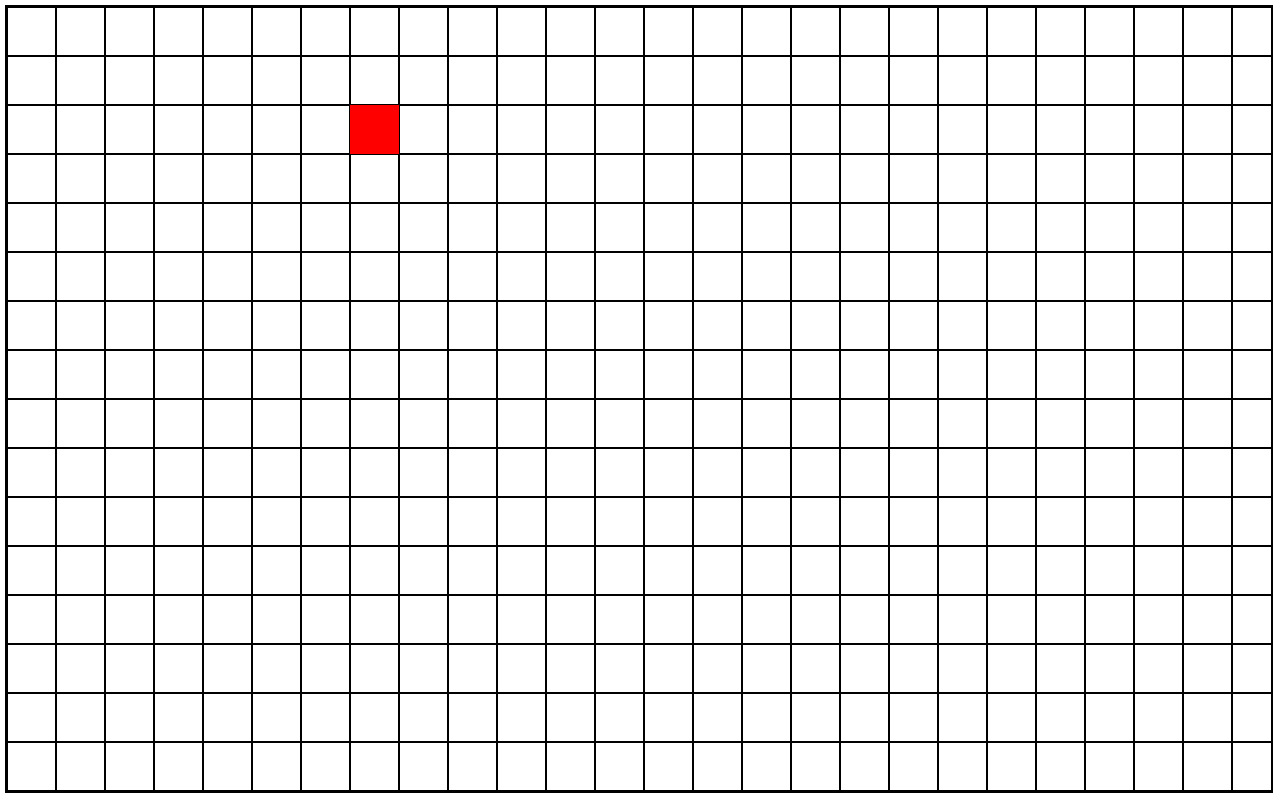
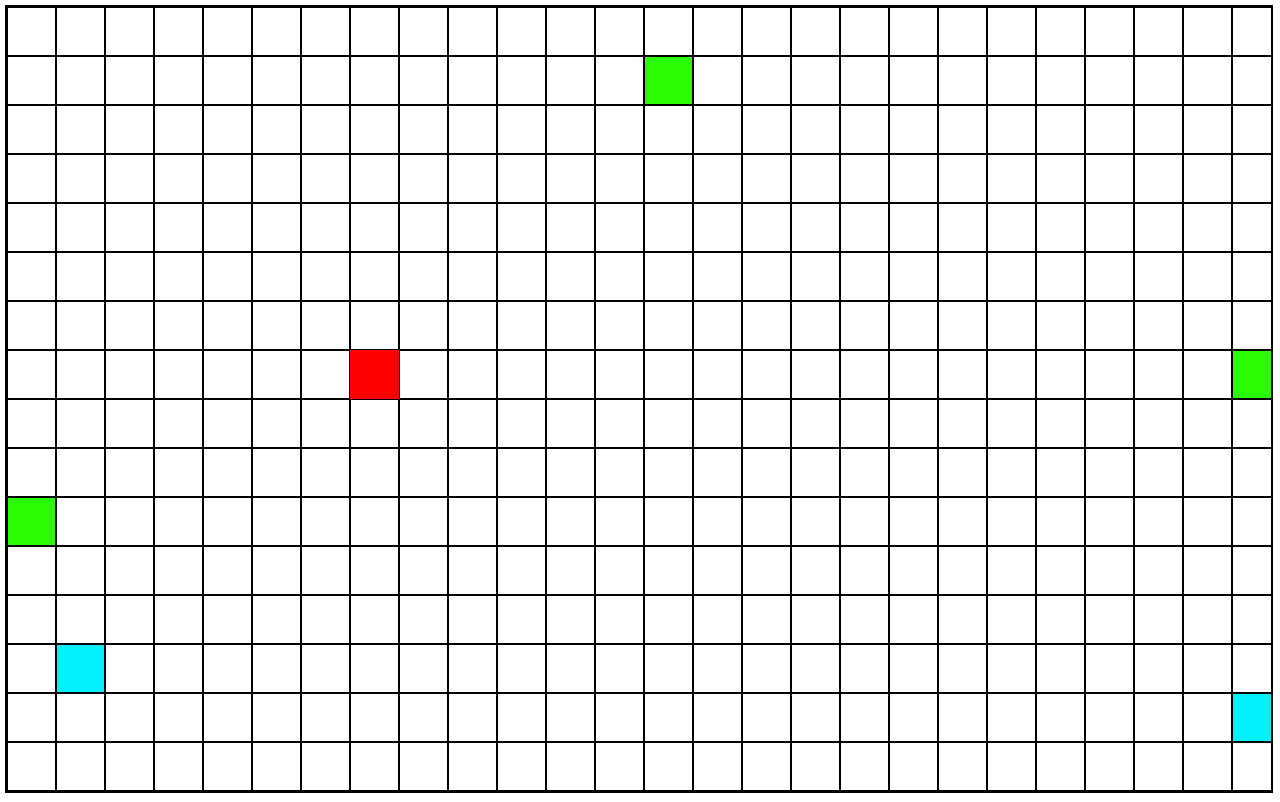
Before and after one commit to TE4-Umea/organism, a plain HTML site: page index.html in a window 1280 px wide. Drawn offline with Linux system fonts and the light colour scheme.

Commit message:
Added water and food objects

```diff
--- /dev/null
+++ b/food.js
@@ -0,0 +1,21 @@
+class Food {
+    constructor(posX, posY, tileSize) {
+        this.tileSize = tileSize;
+        this.x = posX * this.tileSize;
+        this.y = posY * this.tileSize;
+    }
+
+    getPosition() {
+        return this.position;
+        console.log('XXXXXXXXXX' + this.x);
+    }
+
+    setPosition(newPosX, newPosY) {
+        this.position.setCord(newPosX, newPosY);
+    }
+
+    draw(ctx) {
+        ctx.fillStyle = '#2cfc03';
+        ctx.fillRect(this.x, this.y, this.tileSize, this.tileSize);
+    }
+}
--- a/index.html
+++ b/index.html
@@ -1,10 +1,10 @@
 <!DOCTYPE html>
 <html lang="en">
     <head>
-    <meta charset="UTF-8">
-    <meta name="viewport" content="width=device-width, initial-scale=1.0">
-    <meta http-equiv="X-UA-Compatible" content="ie=edge">
-    <link rel="stylesheet" href="style.css">
+        <meta charset="UTF-8" />
+        <meta name="viewport" content="width=device-width, initial-scale=1.0" />
+        <meta http-equiv="X-UA-Compatible" content="ie=edge" />
+        <link rel="stylesheet" href="style.css" />
         <title>Organizm</title>
     </head>
     <body onload="main();">
@@ -12,9 +12,8 @@
 
         <script src="utils/cord.js"></script>
         <script src="player.js"></script>
-    <script src="rock.js"></script>
         <script src="main.js"></script>
-
-
+        <script src="food.js"></script>
+        <script src="water.js"></script>
     </body>
 </html>
--- a/main.js
+++ b/main.js
@@ -1,39 +1,35 @@
-canvas.setAttribute("id", "canvas");
-
-
-
+canvas.setAttribute('id', 'canvas');
 
 var p;
 var ctx;
 var tileSize;
-// let rocks = [];
-
-
-
+let food = [];
+let water = [];
 
 function main() {
     var canvas = document.getElementById('canvas');
     ctx = canvas.getContext('2d');
 
-    console.log(window.innerHeight + ":h w: " + window.innerWidth);
+    console.log(window.innerHeight + ':h w: ' + window.innerWidth);
 
-    canvas.width  = window.innerWidth - 16;
+    canvas.width = window.innerWidth - 16;
     canvas.height = window.innerHeight - 16;
 
     //Creates the player
     tileSize = canvas.height / 16;
 
-    p = new Player(8*tileSize, 8*tileSize, tileSize);
-    r = new Rock(8*tileSize, 8*tileSize, tileSize);
+    p = new Player(8 * tileSize, 8 * tileSize, tileSize);
+
+    for (let i = 0; i < 5; i++) {
+        food.push(new Food(getRandomInt(0, 36), getRandomInt(0, 16), tileSize));
+        water.push(
+            new Water(getRandomInt(0, 36), getRandomInt(0, 16), tileSize)
+        );
+    }
 
     resetBoard();
 
-
     p.drawPlayer(ctx);
-
-    /* rocks.push(new Rock(10*tileSize, 15*tileSize));
-    rocks.push(new Rock(4 * tileSize, 8 * tileSize));
-    rocks.push(new Rock(12 * tileSize, 12 * tileSize)); */
     step();
 }
 
@@ -42,37 +38,47 @@ let start = null;
 function step() {
     if (!start) start = Date.now();
     var progress = Date.now() - start;
-    if (progress > 500) { // Denna körs varje sekund
+    if (progress > 500) {
+        // Denna körs varje sekund
         p.move();
         start = Date.now();
         resetBoard();
         p.drawPlayer(ctx);
         //r.draw();
-
     }
     window.requestAnimationFrame(step);
 }
 
-function resetBoard(){
+function resetBoard() {
     ctx.clearRect(0, 0, canvas.width, canvas.height);
 
     ctx.beginPath();
     ctx.lineWidth = 2;
-    for(let i = 0; i < tileSize; i++) {
+    for (let i = 0; i < tileSize; i++) {
         ctx.moveTo(0, i * tileSize);
         ctx.lineTo(canvas.width, i * tileSize);
     }
 
-    for (let i = 0; i < tileSize*2; i++) {
+    for (let i = 0; i < tileSize * 2; i++) {
         ctx.moveTo(i * tileSize, 0);
         ctx.lineTo(i * tileSize, canvas.height);
+    }
+
+    for (let i = 0; i < food.length; i++) {
+        food[i].draw(ctx);
+        water[i].draw(ctx);
     }
 
     ctx.stroke();
 }
 
+function getRandomInt(min, max) {
+    min = Math.ceil(min);
+    max = Math.floor(max);
+    return Math.floor(Math.random() * (max - min)) + min; //The maximum is exclusive and the minimum is inclusive
+}
 
-
+function drawFood() {}
 
 /*function render(ctx){
     p.drawPlayer(ctx);
--- a/rock.js
+++ /dev/null
@@ -1,20 +0,0 @@
-class Rock {
-    constructor(posX, posY) {
-        this.x = posX;
-        this.y = posY;
-    }
-
-    getPosition() {
-        return this.position;
-        console.log("XXXXXXXXXX" + this.x)
-    }
-
-    setPosition(newPosX, newPosY) {
-        this.position.setCord(newPosX, newPosY);
-    }
-
-    draw(){
-        ctx.fillStyle = "#0000FF";
-        ctx.fillRect(x, y, this.tileSize, this.tileSize);
-    }
-}
--- /dev/null
+++ b/water.js
@@ -0,0 +1,21 @@
+class Water {
+    constructor(posX, posY, tileSize) {
+        this.tileSize = tileSize;
+        this.x = posX * this.tileSize;
+        this.y = posY * this.tileSize;
+    }
+
+    getPosition() {
+        return this.position;
+        console.log('XXXXXXXXXX' + this.x);
+    }
+
+    setPosition(newPosX, newPosY) {
+        this.position.setCord(newPosX, newPosY);
+    }
+
+    draw(ctx) {
+        ctx.fillStyle = '#03f0fc';
+        ctx.fillRect(this.x, this.y, this.tileSize, this.tileSize);
+    }
+}
```
Also changed, not shown: player.js (+4 -7 lines). Lines whose indentation alone changed are shown as unchanged.
